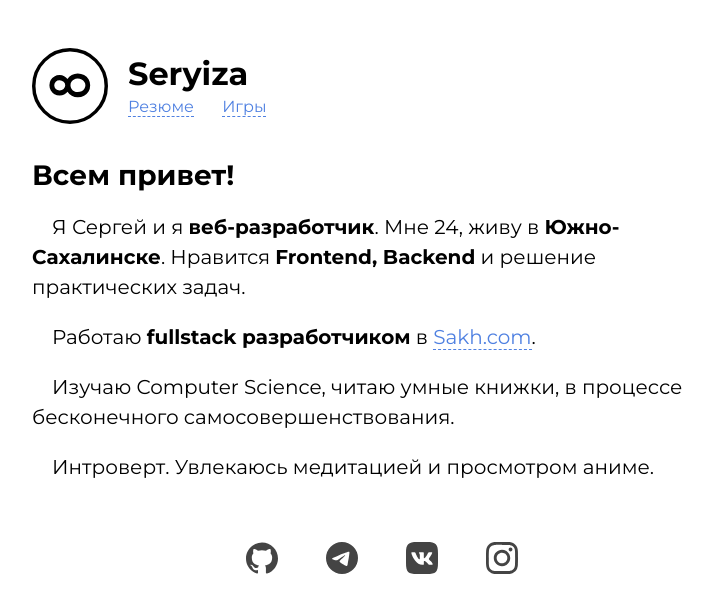
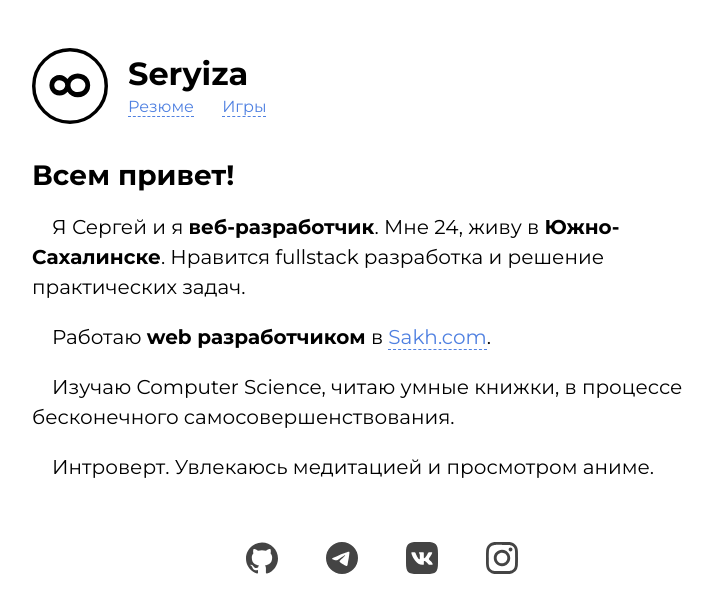
Before and after one commit to Seryiza/seryiza.github.io, a Jekyll site: the page built from index.html, in a window 1280 px wide. Shown: the top 613 px of the page, without its empty margins (258-971 px from the left). Built offline with Jekyll 4.4.1, drawn with Linux system fonts in a browser that asks for light colours.

Commit message:
Небольшие правки по главной

```diff
--- a/index.html
+++ b/index.html
@@ -6,11 +6,11 @@ layout: base
 
 <p>
   Я Сергей и я <b>веб-разработчик</b>. Мне 24, живу в <b>Южно-Сахалинске</b>.
-  Нравится <b>Frontend, Backend</b> и решение практических задач.
+  Нравится fullstack разработка и решение практических задач.
 </p>
 
 <p>
-  Работаю <b>fullstack разработчиком</b> в <a class="text-link" href="https://sakh.com">Sakh.com</a>.
+  Работаю <b>web разработчиком</b> в <a class="text-link" href="https://sakh.com">Sakh.com</a>.
 </p>
 
 <p>
```
